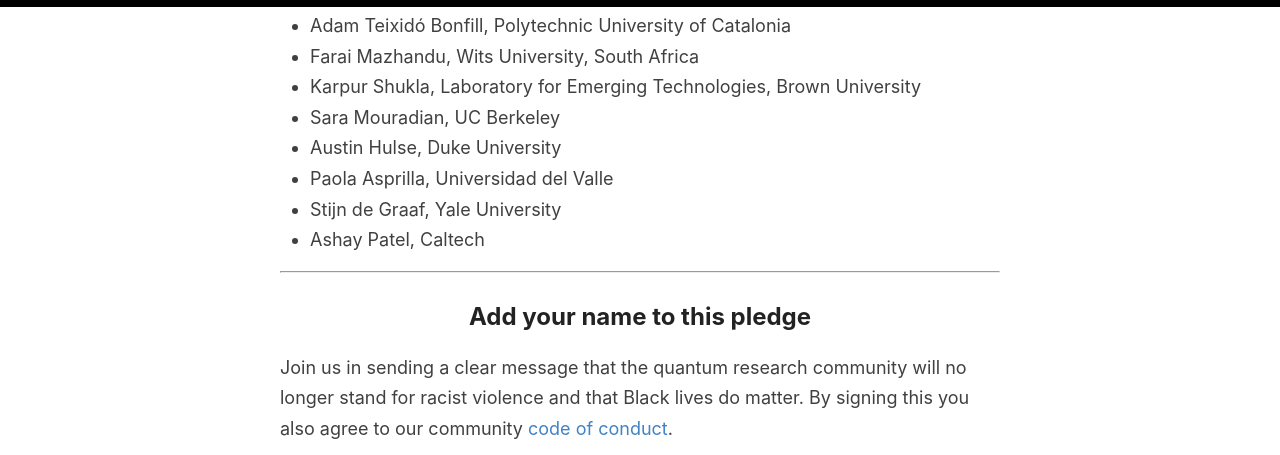
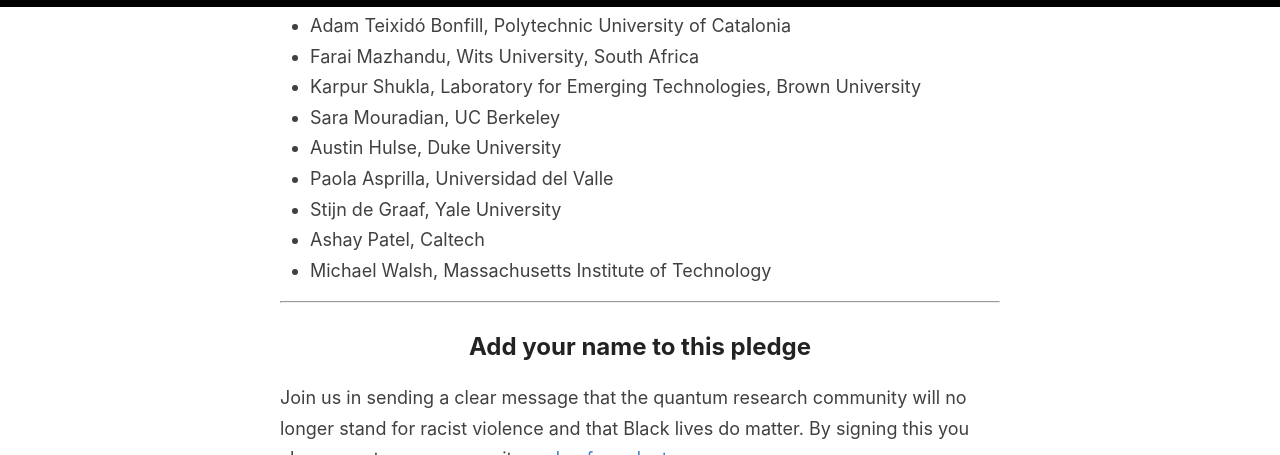
Before and after one commit to quantumforblacklives/quantumforblacklives.github.io, a Jekyll site: the page built from index.html, in a window 1280 px wide and 900 px high, scrolled down 5450 px, cut to the strip 0-455 px from the top of the window. Built offline with Jekyll 4.4.1, drawn with Linux system fonts in a browser that asks for light colours; the list of posts is cut into pages by our own code.

Commit message:
Add signature from Michael Walsh.

```diff
--- a/_includes/signatories.md
+++ b/_includes/signatories.md
@@ -80,3 +80,4 @@
 - Paola Asprilla, Universidad del Valle
 - Stijn de Graaf, Yale University
 - Ashay Patel, Caltech
+- Michael Walsh, Massachusetts Institute of Technology
```
